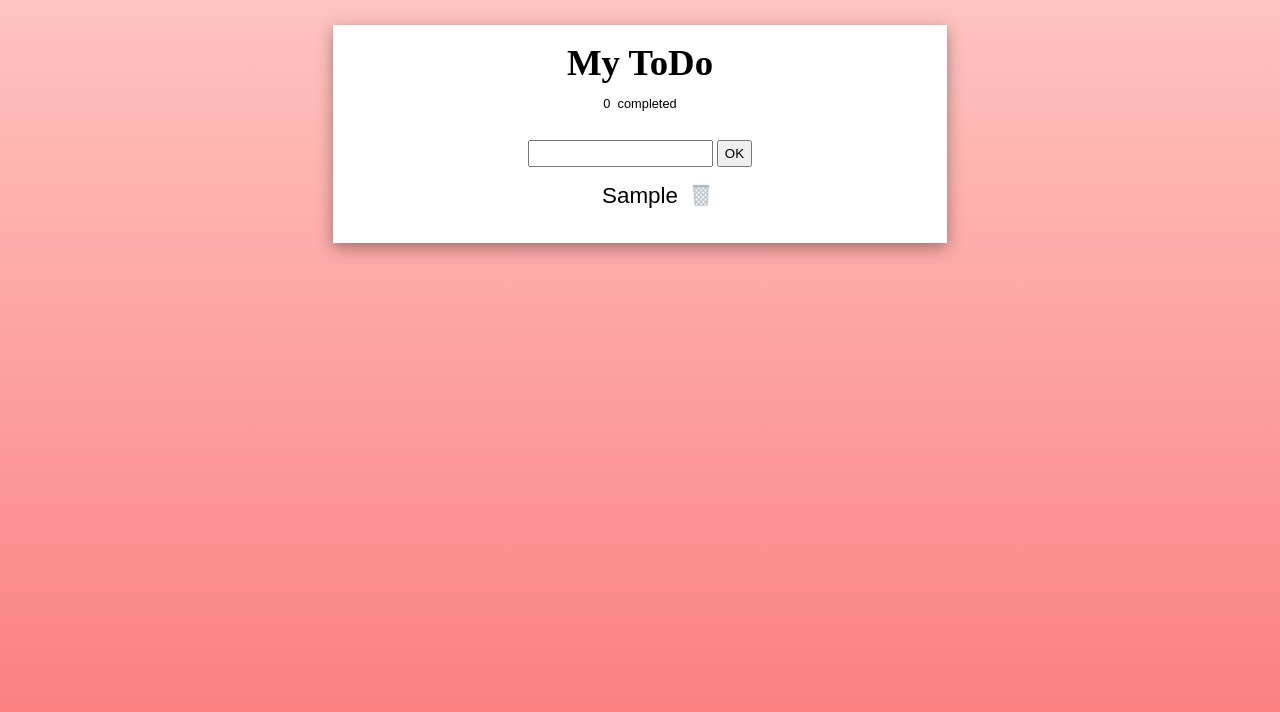
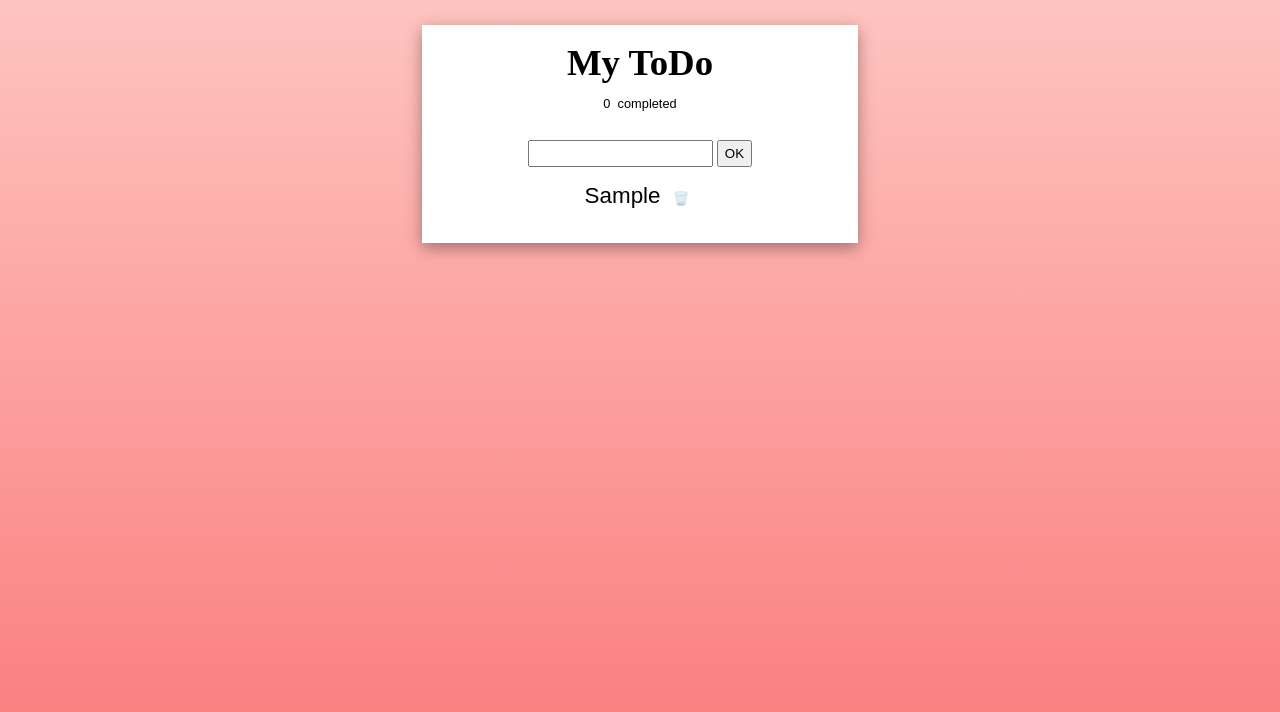
Before and after one commit to jakobpalmborg/todo-2, a plain HTML site: page index.html in a window 1280 px wide. Both pictures are taken after typing "Sample" into the empty fields and a click on the button "OK". Drawn offline with Linux system fonts and the light colour scheme.

Commit message:
new trash icon and small css fix

```diff
--- a/script.js
+++ b/script.js
@@ -32,7 +32,7 @@ function addTodo(todo) {
   let li = document.createElement("li");
   li.innerHTML = `
         <span class="todo-item">${todo}</span>
-        <button name="deleteButton" class="deleteBtn"><img src="trash-2.jpg" alt="trash"></button>
+        <button name="deleteButton" class="deleteBtn">🗑️</button>
         `;
   ul.appendChild(li);
 
--- a/styles.css
+++ b/styles.css
@@ -31,7 +31,6 @@ p {
     opacity: 0;
     animation: intro-fade 0.8s forwards;
     animation-delay: 1.2s;
-
 }
 
 form {
@@ -89,7 +88,7 @@ img {
     background-color: transparent;
     border: none;
     z-index: 1;
-    position: absolute;
+    /* position: absolute; */
     opacity: 0.5;
  }
 
@@ -104,8 +103,7 @@ img {
     color: red;
     animation: warning 1s forwards;
     font-size: 0.8rem;
-
- }
+}
 
  .warning-div {
     text-align: center;
@@ -202,25 +200,24 @@ li:hover {
 
 @media screen and (min-width:768px) {
     body {
-        margin: 0px 20% auto 20%;
-
+        margin: 0px 27% auto 27%;
     }
 }
 
 @media screen and (min-width:1024px) {
     body {
-        margin: 0px 23% auto 23%;
+        margin: 0px 30% auto 30%;
     }
 }
 
 @media screen and (min-width:1280px) {
     body {
-        margin: 0px 26% auto 26%;
+        margin: 0px 33% auto 33%;
     }
 }
 
 @media screen and (min-width:1536px) {
     body {
-        margin: 0px 29% auto 29%;
+        margin: 0px 36% auto 36%;
     }
 }
```
